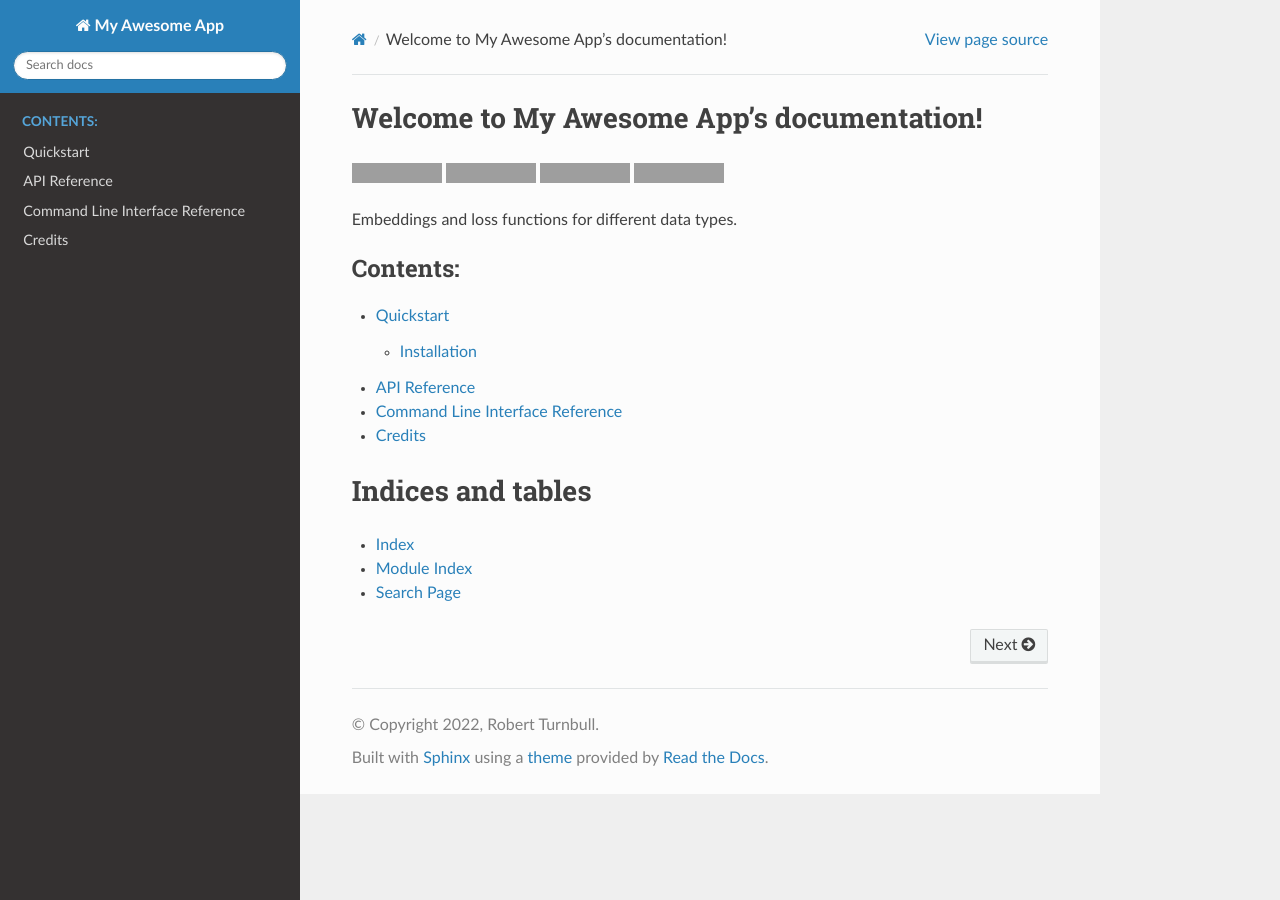
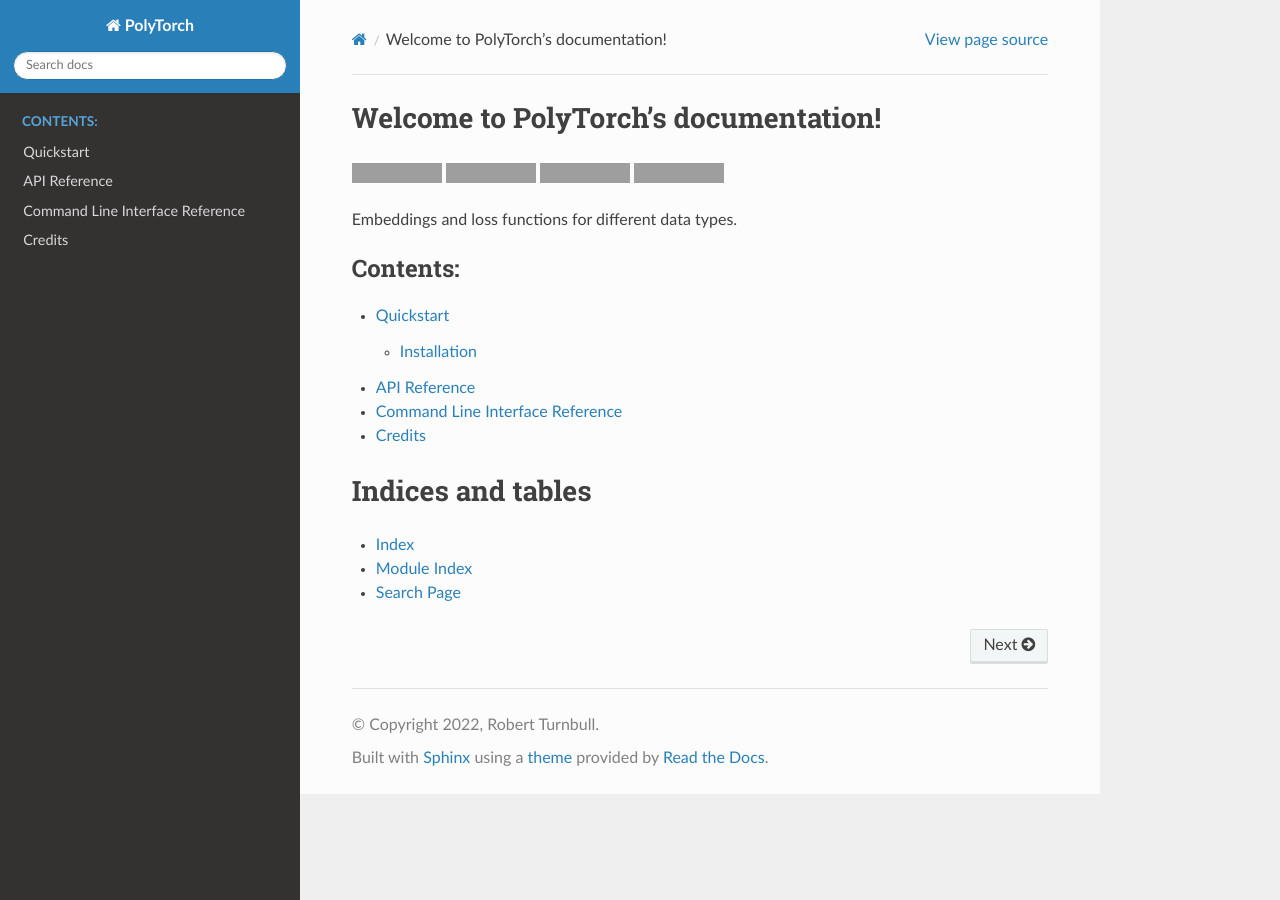
Before and after one commit to rbturnbull/polytorch, a Sphinx documentation site: the page built from docs/index.rst, in a window 1280 px wide. Built offline with Sphinx 7.4.7 and the Read the Docs theme 2.0.0, drawn with Linux system fonts in a browser that asks for light colours; grey boxes are pictures that could not be loaded.

Commit message:
:abc: fixing name of app

```diff
--- a/docs/conf.py
+++ b/docs/conf.py
@@ -18,7 +18,7 @@
 
 # -- Project information -----------------------------------------------------
 
-project = "My Awesome App"
+project = "PolyTorch"
 copyright = "2022, Robert Turnbull"
 author = "Robert Turnbull"
 
--- a/docs/index.rst
+++ b/docs/index.rst
@@ -1,9 +1,9 @@
-.. My Awesome App documentation master file, created by
+.. PolyTorch documentation master file, created by
    sphinx-quickstart on Tue Mar 15 16:05:31 2022.
    You can adapt this file completely to your liking, but it should at least
    contain the root `toctree` directive.
 
-Welcome to My Awesome App's documentation!
+Welcome to PolyTorch's documentation!
 ===========================================================
 
 .. include:: ../README.rst
```
